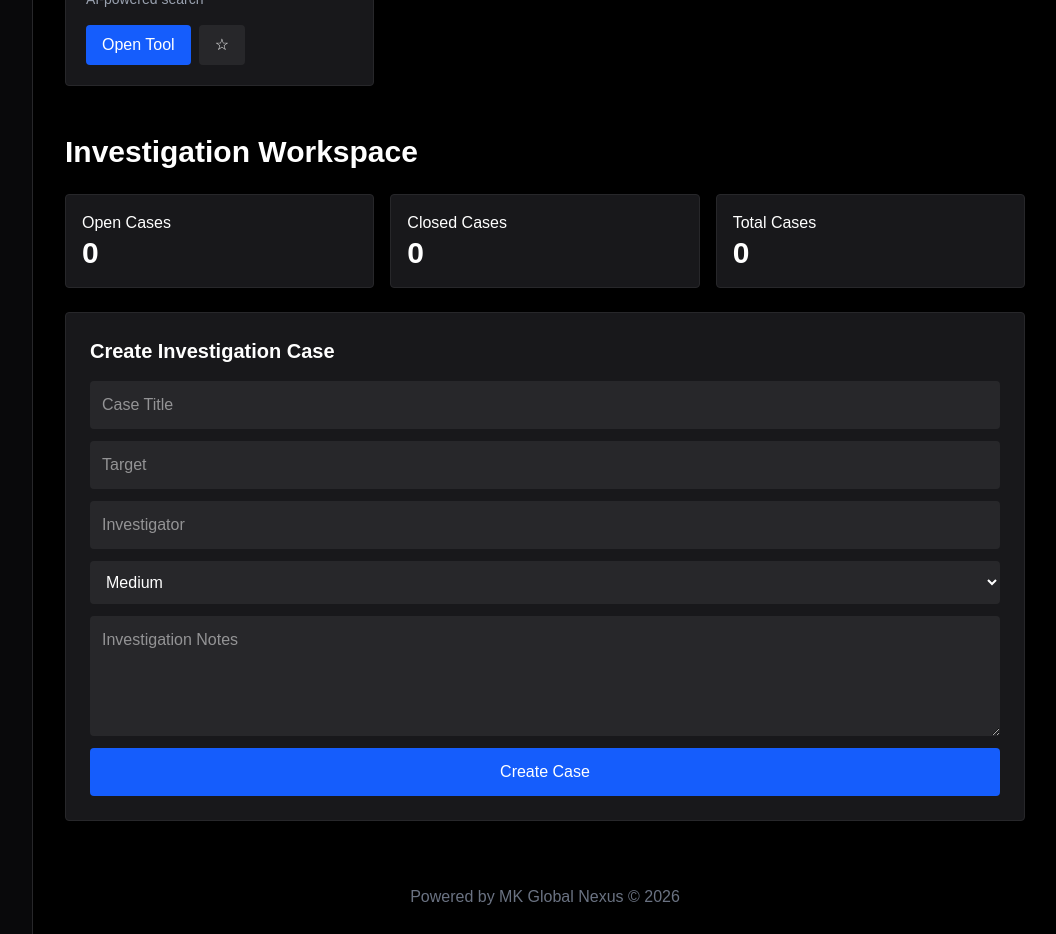
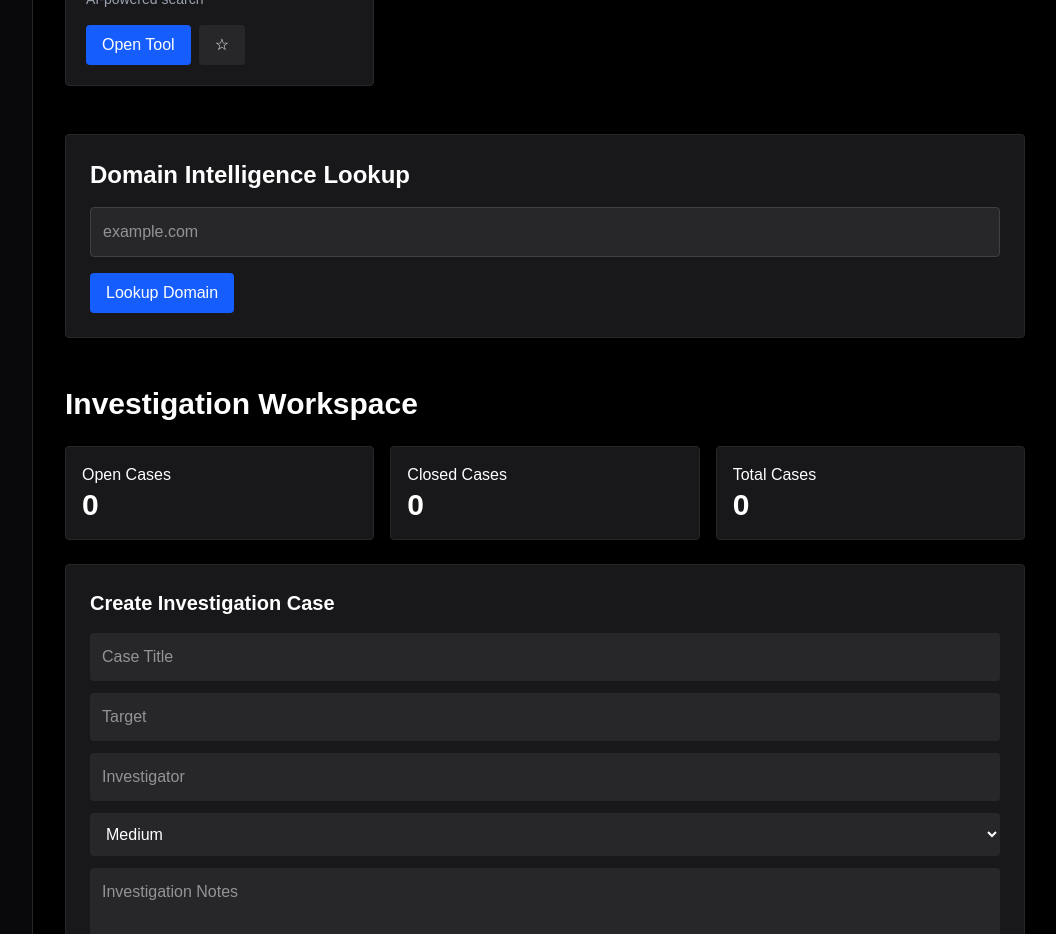
Before and after one commit to mklover07/mk-nexus-intelligence, a Next.js app: page / in a window 1280 px wide. Shown: the part 2480-3414 px from the top of the page, without its empty margins (223-1279 px from the left). Built offline with nearby package versions, Linux system fonts and the light colour scheme.

Commit message:
Added Domain Intelligence Lookup

```diff
--- /dev/null
+++ b/app/DomainLookup.tsx
@@ -0,0 +1,39 @@
+"use client";
+
+import { useState } from "react";
+
+export default function DomainLookup() {
+  const [domain, setDomain] = useState("");
+
+  const lookupDomain = () => {
+    if (!domain.trim()) return;
+
+    window.open(
+      `https://who.is/whois/${domain}`,
+      "_blank"
+    );
+  };
+
+  return (
+    <div className="bg-zinc-900 border border-zinc-800 p-6 rounded">
+      <h2 className="text-2xl font-bold mb-4">
+        Domain Intelligence Lookup
+      </h2>
+
+      <input
+        type="text"
+        value={domain}
+        onChange={(e) => setDomain(e.target.value)}
+        placeholder="example.com"
+        className="w-full p-3 rounded bg-zinc-800 border border-zinc-700 mb-4"
+      />
+
+      <button
+        onClick={lookupDomain}
+        className="bg-blue-600 hover:bg-blue-700 px-4 py-2 rounded"
+      >
+        Lookup Domain
+      </button>
+    </div>
+  );
+}
--- a/app/page.tsx
+++ b/app/page.tsx
@@ -3,6 +3,7 @@
 import { useState, useEffect } from "react";
 import { tools } from "./tools";
 import Sidebar from "./Sidebar";
+import DomainLookup from "./DomainLookup";
 import InvestigationNotes from "./InvestigationNotes";
 
 export default function Home() {
@@ -74,7 +75,6 @@ export default function Home() {
             OSINT Research
           </p>
 
-          {/* Stats */}
           <div className="grid md:grid-cols-4 gap-4 mb-8">
             <div className="bg-zinc-900 p-4 rounded border border-zinc-800">
               <h3>Total Tools</h3>
@@ -109,7 +109,6 @@ export default function Home() {
             </div>
           </div>
 
-          {/* Search */}
           <input
             value={search}
             onChange={(e) =>
@@ -119,7 +118,6 @@ export default function Home() {
             className="w-full p-3 rounded bg-zinc-900 border border-zinc-800 mb-4"
           />
 
-          {/* Category Filters */}
           <div className="flex flex-wrap gap-2 mb-8">
             {categories.map((category) => (
               <button
@@ -138,7 +136,6 @@ export default function Home() {
             ))}
           </div>
 
-          {/* Favorites */}
           {favorites.length > 0 && (
             <div className="mb-8">
               <h2 className="text-2xl font-bold mb-4">
@@ -158,7 +155,6 @@ export default function Home() {
             </div>
           )}
 
-          {/* Tools Grid */}
           <div className="grid gap-4 md:grid-cols-2 lg:grid-cols-3">
             {filtered.map((tool) => (
               <div
@@ -202,7 +198,10 @@ export default function Home() {
             ))}
           </div>
 
-          {/* Investigation Workspace */}
+          <div className="mt-12">
+            <DomainLookup />
+          </div>
+
           <div className="mt-12">
             <InvestigationNotes />
           </div>
```
